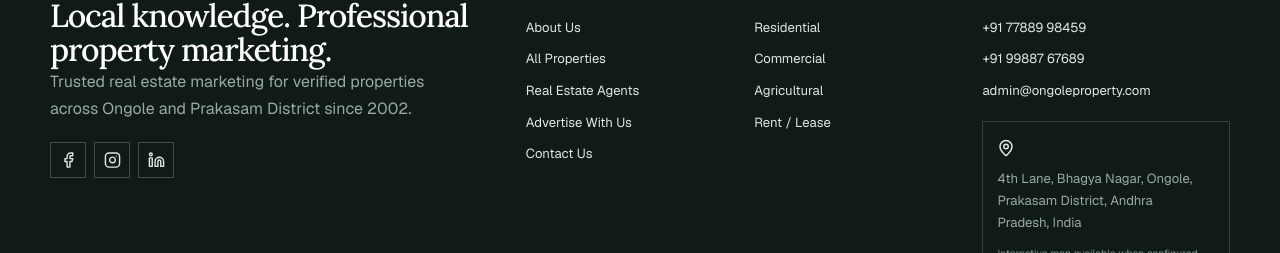
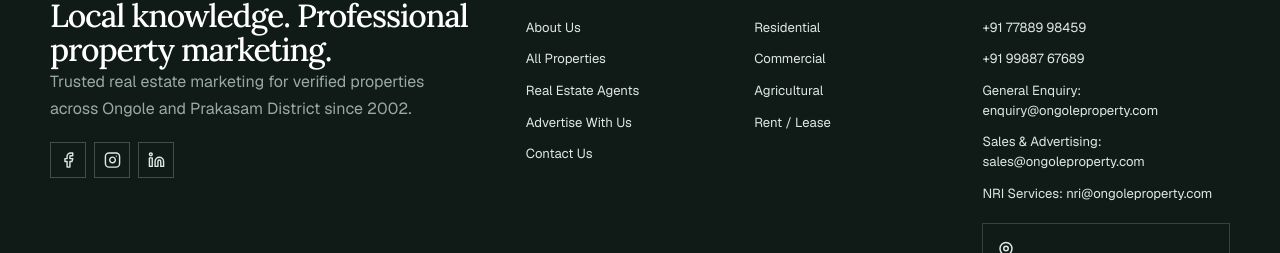
Before and after one commit to Prabhatcodes2025/ongole, a Next.js app: page /about in a window 1280 px wide. Shown: the part 1398-1651 px from the top of the page. Built offline with nearby package versions, Linux system fonts and the light colour scheme; no server answers.

Commit message:
Configure environment validation and secure local fallbacks

```diff
--- a/app/[slug]/page.tsx
+++ b/app/[slug]/page.tsx
@@ -1,12 +1,13 @@
 import type { Metadata } from "next";
 import Link from "next/link";
 import { notFound } from "next/navigation";
+import { siteConfig } from "@/src/config/site";
 import { legalAliases, legalPages } from "@/src/content/legal-pages";
 
-const pages: Record<string, { title: string; eyebrow: string; intro: string; sections: { title: string; body: string }[] }> = {
+const pages: Record<string, { title: string; eyebrow: string; intro: string; sections: { title: string; body: string; href?: string }[] }> = {
   about: { title: "Built on local knowledge and long-term trust", eyebrow: "About OngoleProperty.com", intro: "Since 2002, Kosana Associates LLP has helped people across Ongole and Prakasam District market, discover and evaluate property opportunities with clarity.", sections: [{ title: "Our role", body: "We are a corporate real estate marketing platform—not a layout developer or construction company. We connect genuine buyers, sellers, landlords, tenants, investors and NRIs through professional listing, coordination and support." }, { title: "Experience", body: "Driven by real estate professionals with legal background and revenue knowledge." }, { title: "Our commitment", body: "Manual listing approval, responsible contact visibility and clear transaction support are built into the operating model." }] },
   services: { title: "Property support before, during and after the decision", eyebrow: "Our services", intro: "Professional marketing and coordination across residential, commercial, agricultural, industrial, rental and NRI property needs.", sections: [{ title: "Buying & selling", body: "Requirement discovery, property marketing, buyer-seller coordination, site visit support and transaction follow-up." }, { title: "Documentation support", body: "Guidance around property documentation, preliminary verification and coordination with experienced legal professionals. This is not a substitute for independent legal due diligence." }, { title: "Property trace & recovery", body: "A specialist premium assistance service for tracing forgotten ancestral properties, inherited land, old open plots and legacy records." }] },
-  contact: { title: "Talk to a local property professional", eyebrow: "Contact & support", intro: "Our digital platform accepts enquiries 24 hours a day, seven days a week. The team responds at the earliest practical opportunity.", sections: [{ title: "Voice call", body: "+91 77889 98459" }, { title: "WhatsApp", body: "+91 99887 67689" }, { title: "Office", body: "4th Lane, Bhagya Nagar, Ongole, Prakasam District, Andhra Pradesh, India." }] },
+  contact: { title: "Talk to a local property professional", eyebrow: "Contact & support", intro: "Our digital platform accepts enquiries 24 hours a day, seven days a week. The team responds at the earliest practical opportunity.", sections: [{ title: "General Enquiry", body: siteConfig.email, href: `mailto:${siteConfig.email}` }, { title: "Sales & Advertising", body: siteConfig.salesEmail, href: `mailto:${siteConfig.salesEmail}` }, { title: "NRI Services", body: siteConfig.nriEmail, href: `mailto:${siteConfig.nriEmail}` }, { title: "Voice call", body: "+91 77889 98459", href: siteConfig.phoneHref }, { title: "WhatsApp", body: "+91 99887 67689", href: siteConfig.whatsappHref }, { title: "Office", body: "4th Lane, Bhagya Nagar, Ongole, Prakasam District, Andhra Pradesh, India." }] },
   agents: { title: "A verified local agent network", eyebrow: "Real estate agents", intro: "Verified, active property professionals can join our network and serve up to five working towns with declared specialisations.", sections: [{ title: "Verification first", body: "Only agents reviewed by an administrator and marked verified and active may appear publicly." }, { title: "Professional profiles", body: "Profiles can include service towns, property specialisations, years of experience, office address and an administrator-reviewed introduction." }] },
   "paying-guest": { title: "Paying guest and co-living in Ongole", eyebrow: "PG accommodation", intro: "Discover reviewed men's PG, women's PG, family PG and co-living options with transparent facilities and house rules.", sections: [{ title: "Practical filters", body: "Search by category, monthly rent, room type, food, furnishing, bathroom type and occupant preference." }, { title: "Same approval standards", body: "PG listings inherit the same image processing, enquiry management, SEO, audit and security architecture as property listings." }] },
   "advertise-with-us": { title: "Reach people actively exploring property", eyebrow: "Advertise with OngoleProperty", intro: "Advertisement placements are prepared for relevant, administrator-approved campaigns across the public property experience.", sections: [{ title: "Planned placements", body: "Hero, flash, scrolling and property-detail sidebar positions are available. Campaign activation and scheduling remain administrator controlled." }, { title: "Responsible presentation", body: "Empty placements collapse automatically, and every configured campaign has a title, destination, approval state and start and end dates." }] },
@@ -31,6 +32,6 @@ export default async function ContentPage({ params }: { params: Promise<{ slug:
   const legal=resolveLegalPage(slug);
   const page = pages[slug];
   if (!legal&&!page) notFound();
-  if(legal)return <main id="main"><section className="inner-hero editorial"><div className="shell"><p className="eyebrow">{legal.eyebrow}</p><h1>{legal.title}</h1><p>{legal.intro}</p><p className="policy-effective">Effective: {legal.effectiveDate}</p></div></section><section className="section shell editorial-grid legal-grid"><div>{legal.sections.map((section)=><article key={section.title}><h2>{section.title}</h2>{section.paragraphs.map((paragraph)=><p key={paragraph}>{paragraph}</p>)}{section.items&&<ul>{section.items.map((item)=><li key={item}>{item}</li>)}</ul>}</article>)}</div><aside><p className="eyebrow">Policy support</p><h2>Questions or concerns?</h2><p>Contact our team and include the relevant account, listing, payment, or enquiry reference.</p><a className="button" href="mailto:admin@ongoleproperty.com">Email support</a><Link className="arrow-link" href="/contact-grievance-policy">Grievance process →</Link></aside></section></main>;
-  return <main id="main"><section className="inner-hero editorial"><div className="shell"><p className="eyebrow">{page.eyebrow}</p><h1>{page.title}</h1><p>{page.intro}</p></div></section><section className="section shell editorial-grid"><div>{page.sections.map((section) => <article key={section.title}><h2>{section.title}</h2><p>{section.body}</p></article>)}</div><aside><p className="eyebrow">Need assistance?</p><h2>Speak with our team</h2><p>Property enquiries are accepted around the clock.</p><a className="button" href="tel:+917788998459">Call +91 77889 98459</a><Link className="arrow-link" href="/contact">All contact options →</Link></aside></section></main>;
+  if(legal)return <main id="main"><section className="inner-hero editorial"><div className="shell"><p className="eyebrow">{legal.eyebrow}</p><h1>{legal.title}</h1><p>{legal.intro}</p><p className="policy-effective">Effective: {legal.effectiveDate}</p></div></section><section className="section shell editorial-grid legal-grid"><div>{legal.sections.map((section)=><article key={section.title}><h2>{section.title}</h2>{section.paragraphs.map((paragraph)=><p key={paragraph}>{paragraph}</p>)}{section.items&&<ul>{section.items.map((item)=><li key={item}>{item}</li>)}</ul>}</article>)}</div><aside><p className="eyebrow">Policy support</p><h2>Questions or concerns?</h2><p>Contact our team and include the relevant account, listing, payment, or enquiry reference.</p><a className="button" href={`mailto:${siteConfig.email}`}>Email support</a><Link className="arrow-link" href="/contact-grievance-policy">Grievance process →</Link></aside></section></main>;
+  return <main id="main"><section className="inner-hero editorial"><div className="shell"><p className="eyebrow">{page.eyebrow}</p><h1>{page.title}</h1><p>{page.intro}</p></div></section><section className="section shell editorial-grid"><div>{page.sections.map((section) => <article key={section.title}><h2>{section.title}</h2><p>{section.href ? <a href={section.href}>{section.body}</a> : section.body}</p></article>)}</div><aside><p className="eyebrow">Need assistance?</p><h2>Speak with our team</h2><p>Property enquiries are accepted around the clock.</p><a className="button" href={siteConfig.phoneHref}>Call {siteConfig.phone}</a><Link className="arrow-link" href="/contact">All contact options →</Link></aside></section></main>;
 }
--- a/src/config/site.ts
+++ b/src/config/site.ts
@@ -7,7 +7,8 @@ export const siteConfig = {
   phoneHref: "tel:+917788998459",
   whatsapp: "+91 99887 67689",
   whatsappHref: "https://wa.me/919988767689",
-  email: "admin@ongoleproperty.com",
+  email: "enquiry@ongoleproperty.com",
+  salesEmail: "sales@ongoleproperty.com",
   nriEmail: "nri@ongoleproperty.com",
   address: "4th Lane, Bhagya Nagar, Ongole, Prakasam District, Andhra Pradesh, India",
   description: "Trusted real estate marketing for verified properties across Ongole and Prakasam District since 2002.",
--- a/src/content/legal-pages.ts
+++ b/src/content/legal-pages.ts
@@ -14,7 +14,7 @@ export type LegalPage = {
 };
 
 const contact =
-  "For questions, requests, or complaints about this policy, email admin@ongoleproperty.com or contact OngoleProperty.com, 4th Lane, Bhagya Nagar, Ongole, Prakasam District, Andhra Pradesh, India.";
+  "For questions, requests, or complaints about this policy, email enquiry@ongoleproperty.com or contact OngoleProperty.com, 4th Lane, Bhagya Nagar, Ongole, Prakasam District, Andhra Pradesh, India.";
 
 export const legalPages: Record<string, LegalPage> = {
   "terms-and-conditions": {
@@ -126,7 +126,7 @@ export const legalPages: Record<string, LegalPage> = {
       { title: "Copyright notice", paragraphs: ["All content published on OngoleProperty.com, including text, graphics, logos, icons, website design, layouts, databases, documents, videos, and other digital materials, is owned by OngoleProperty.com unless otherwise stated.", "The website and its contents are protected under applicable copyright, trademark, and intellectual-property laws. Unauthorised copying, reproduction, modification, distribution, publication, storage, transmission, or commercial use is prohibited."] },
       { title: "Limited permission", paragraphs: ["Users may access the website for personal, lawful, and non-commercial property-search or property-marketing purposes. No content may be copied or republished without written authorisation."] },
       { title: "Property listing content", paragraphs: ["Submitters remain responsible for photographs, descriptions, and information they provide. By submitting content, they confirm that they have the required rights and grant OngoleProperty.com permission to process, display, promote, and market it through the website and official channels."] },
-      { title: "Trademark and reporting infringement", paragraphs: ["The OngoleProperty.com name, logo, brand identity, and associated visual elements may not be copied or imitated without prior written permission.", "To report suspected copyright or intellectual-property infringement, contact admin@ongoleproperty.com with the affected work, the disputed location, ownership or authority details, contact information, and a good-faith explanation."] },
+      { title: "Trademark and reporting infringement", paragraphs: ["The OngoleProperty.com name, logo, brand identity, and associated visual elements may not be copied or imitated without prior written permission.", "To report suspected copyright or intellectual-property infringement, contact enquiry@ongoleproperty.com with the affected work, the disputed location, ownership or authority details, contact information, and a good-faith explanation."] },
     ],
   },
   "contact-grievance-policy": {
@@ -136,7 +136,7 @@ export const legalPages: Record<string, LegalPage> = {
     canonical: "/contact-grievance-policy",
     effectiveDate: "30 July 2026",
     sections: [
-      { title: "How to contact us", paragraphs: ["Voice call: +91 77889 98459. WhatsApp: +91 99887 67689. Email: admin@ongoleproperty.com. NRI enquiries: nri@ongoleproperty.com.", "Office: 4th Lane, Bhagya Nagar, Ongole, Prakasam District, Andhra Pradesh, India. Digital enquiries may be submitted at any time."] },
+      { title: "How to contact us", paragraphs: ["Voice call: +91 77889 98459. WhatsApp: +91 99887 67689. General enquiry: enquiry@ongoleproperty.com. Sales and advertising: sales@ongoleproperty.com. NRI services: nri@ongoleproperty.com.", "Office: 4th Lane, Bhagya Nagar, Ongole, Prakasam District, Andhra Pradesh, India. Digital enquiries may be submitted at any time."] },
       { title: "What to include", paragraphs: ["To help us investigate, provide:"], items: ["Your name and a reliable contact method.", "The property, PG, account, payment, advertisement, or enquiry reference when applicable.", "A clear description, relevant dates, and supporting material that you are authorised to share.", "The resolution you are requesting."] },
       { title: "Review process", paragraphs: ["We will acknowledge and review grievances within a reasonable period based on urgency and complexity. Identity or authority may be verified before account, personal-data, payment, or listing information is disclosed or changed.", "Urgent security, fraud, privacy, or unlawful-content reports may be prioritised. Records may be retained for audit, fraud prevention, dispute resolution, and legal obligations."] },
       { title: "Escalation", paragraphs: ["If the initial response does not resolve the concern, reply to the same support correspondence and request escalation, quoting the original reference. This policy does not limit rights or remedies available under applicable law."] },
```
Also changed, not shown: src/components/site-footer.tsx (+1 -1 lines), 1 other file (tests, documents, lock files or other folders).
